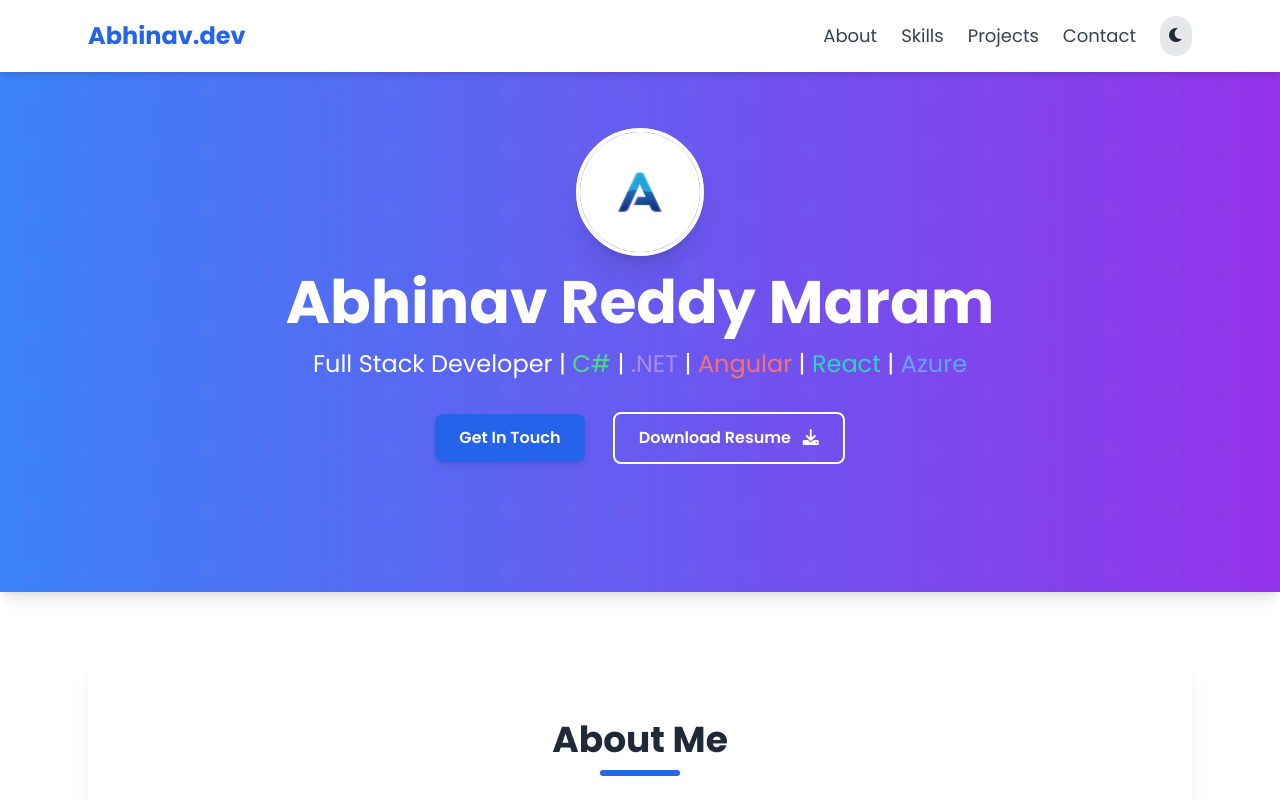
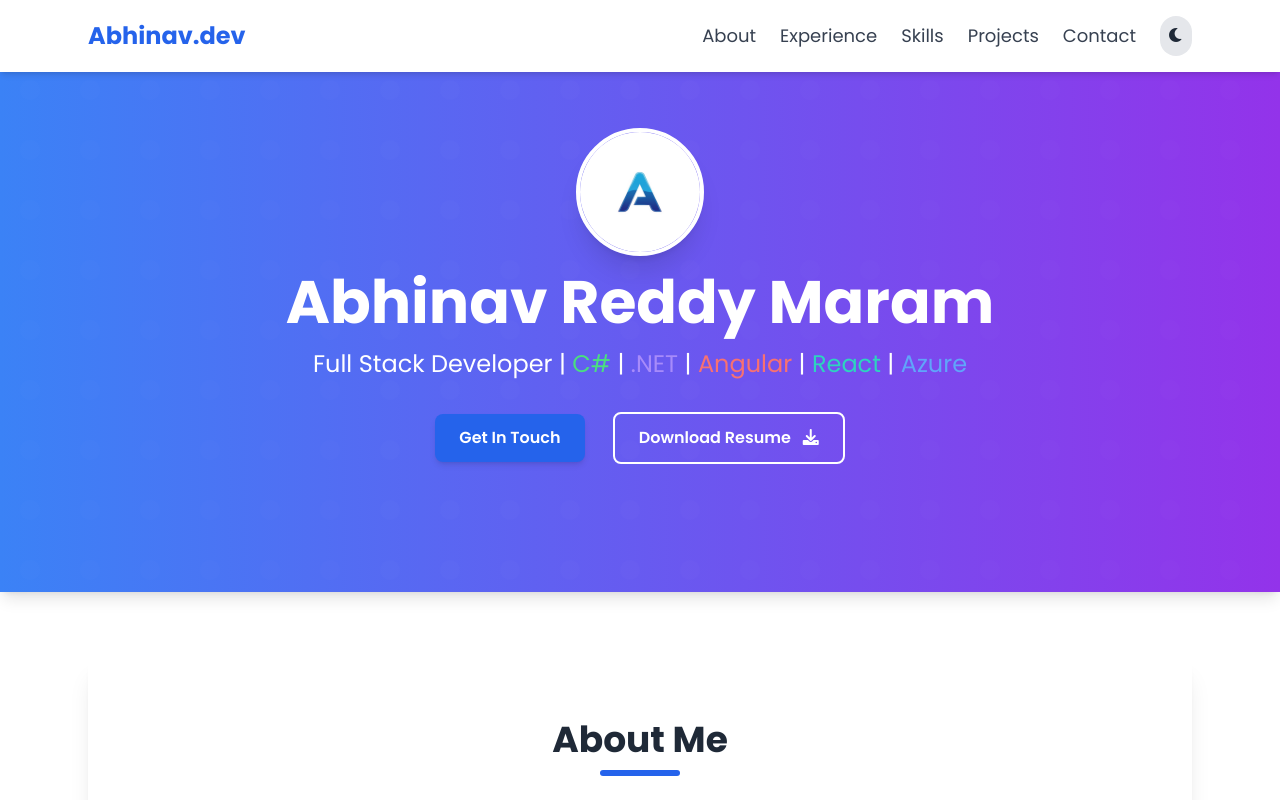
Before and after one commit to AbhinavMaram/AbhinavPortfolio, a website: page frontend/index.html in a window 1280 px wide. Shown: the top 800 px of the page. Drawn offline with nearby package versions, Linux system fonts and the light colour scheme; files that its build step writes are made by us from their sources.

Commit message:
Add Experience section link to navigation

```diff
--- a/frontend/index.html
+++ b/frontend/index.html
@@ -24,6 +24,7 @@
       <div class="flex items-center space-x-6">
         <ul class="hidden md:flex space-x-6">
           <li><a href="#about" class="nav-link">About</a></li>
+          <li><a href="#experience" class="nav-link">Experience</a></li>
           <li><a href="#skills" class="nav-link">Skills</a></li>
           <li><a href="#projects" class="nav-link">Projects</a></li>
           <li><a href="#contact" class="nav-link">Contact</a></li>
@@ -45,6 +46,7 @@
         <i class="fas fa-times"></i>
       </button>
       <a href="#about" class="nav-link-mobile">About</a>
+      <a href="#experience" class="nav-link-mobile">Experience</a>
       <a href="#skills" class="nav-link-mobile">Skills</a>
       <a href="#projects" class="nav-link-mobile">Projects</a>
       <a href="#contact" class="nav-link-mobile">Contact</a>
```
